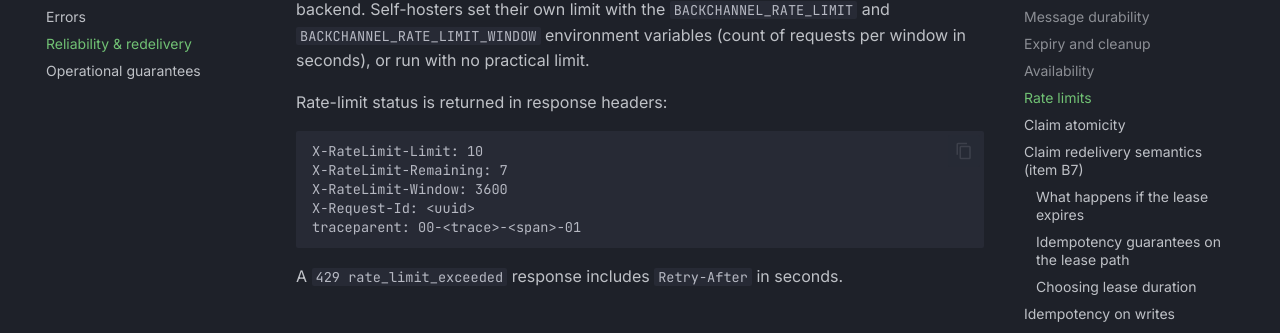
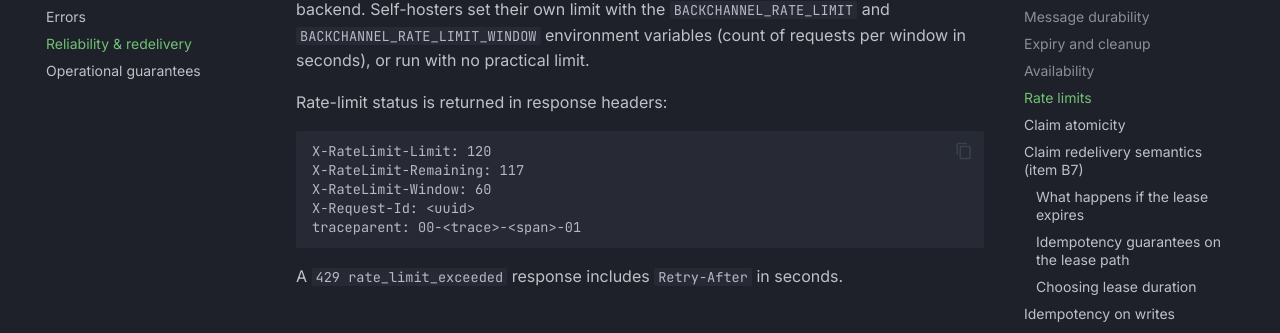
Before and after one commit to davidiscarvalho/backchannel, an MkDocs documentation site: the page built from docs/reliability.md, in a window 1280 px wide and 900 px high, scrolled down 1129 px. Shown: the part 118-451 px from the top of the window. Built offline with MkDocs 1.6.1 and Material for MkDocs 9.7.7, drawn with Linux system fonts in a browser that asks for light colours; comment, search, counter and statistics services are not loaded.

Commit message:
chore: default rate limit to 120 req / 60s
10 req/3600s was so low that just navigating the management console (it
fans out reads per channel) exhausted it, and the long window meant an
hour to recover. New default 120/60s: comfortable for the console and
protocol testing, still caps a single key at ~2 req/s — a sandbox, not a
backend. Per-minute window self-heals fast.

Updated: .env.template, the code default in http.py, the issue_key
docstring, the landing key-response example, and the reliability.md
header example. The live demo is already set to 120/60 via its .env.

````diff
--- a/docs/reliability.md
+++ b/docs/reliability.md
@@ -32,9 +32,9 @@
 Rate-limit status is returned in response headers:
 
 ```
-X-RateLimit-Limit: 10
-X-RateLimit-Remaining: 7
-X-RateLimit-Window: 3600
+X-RateLimit-Limit: 120
+X-RateLimit-Remaining: 117
+X-RateLimit-Window: 60
 X-Request-Id: <uuid>
 traceparent: 00-<trace>-<span>-01
 ```
````
Also changed, not shown: 3 other files.
